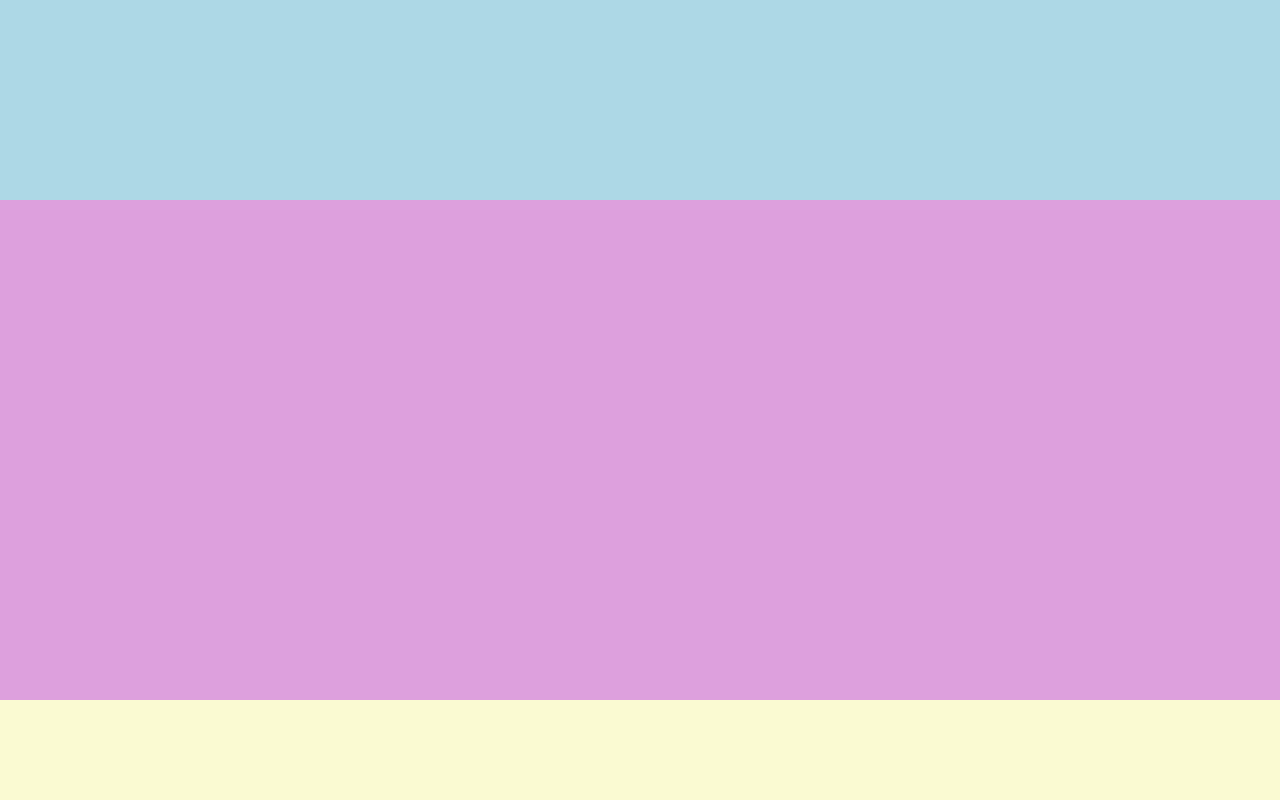
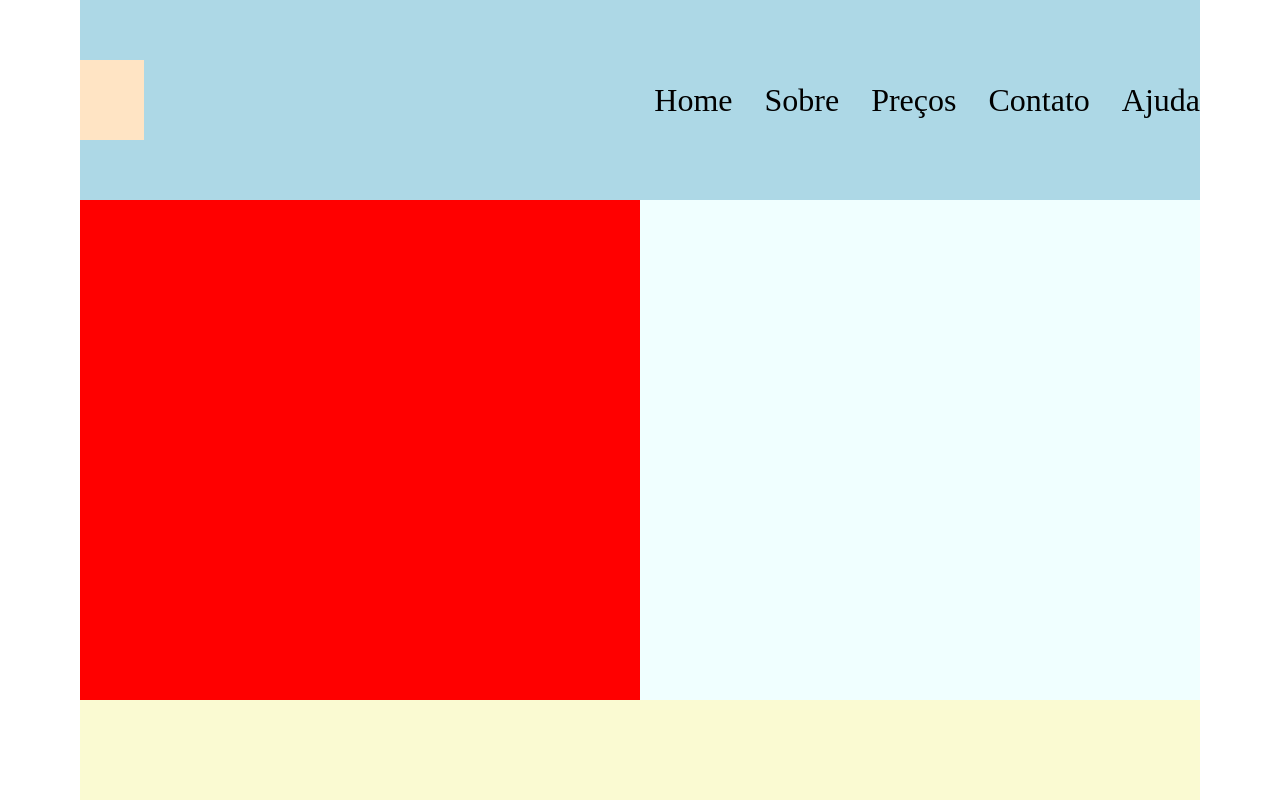
Before and after one commit to Joaofpedro1612/layout-ds1ba, a plain HTML site: page index.html in a window 1280 px wide. Drawn offline with Linux system fonts and the light colour scheme.

Commit message:
main concluído

```diff
--- a/index.html
+++ b/index.html
@@ -7,8 +7,22 @@
     <title>Document</title>
 </head>
 <body>
-    <header></header>
-    <main></main>
+    <header>
+        <div class="logo"></div>
+         <nav class="menu"> <ul>
+            <li><a href="#">Home</a></li>
+            <li><a href="#">Sobre</a></li>
+            <li><a href="#">Preços</a></li>
+            <li><a href="#">Contato</a></li>
+            <li><a href="#">Ajuda</a></li>
+          </ul>
+        </nav>
+    </header>
+
+    <main>
+        <div class="conteudo"></div>
+        <div class="destaque"></div>
+    </main>
     <footer></footer>
 
 </body>
--- a/style.css
+++ b/style.css
@@ -18,16 +18,43 @@ body{
     height: 100vh;
     display: flex;
     flex-direction: column;
+    padding-inline: 80px;
     }
 header{
     height: 200px;
     background-color: lightblue;
-    }
+    display: flex;
+    justify-content: space-between;
+    align-items: center;
+}
+.logo{
+    height: 80px;
+    width: 64px;
+    background-color: bisque;
+}
+.menu ul{
+    display: flex;
+    gap: 32px;
+    font-size: 32px;
+}
+
 main{
     flex-grow: 1;
     background-color: plum;
-    }
+    display: flex;
+}
+.conteudo{
+    width: 50%;
+    background-color: red;
+}
+
+.destaque{
+    width: 50%;
+    background-color: azure;
+}
+
+
 footer{
     height: 100px;
     background-color: lightgoldenrodyellow;
-    }
+}
```
